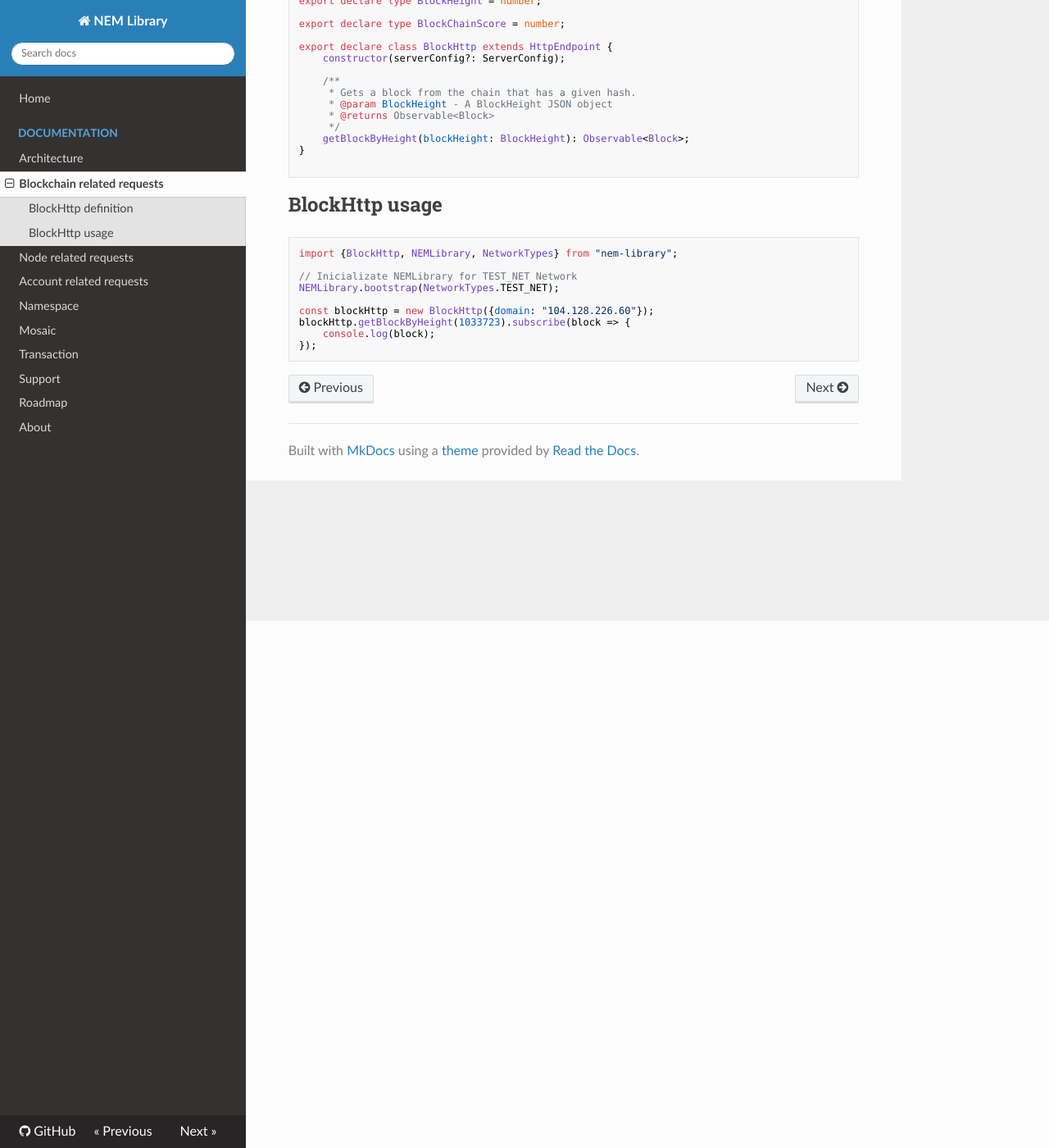
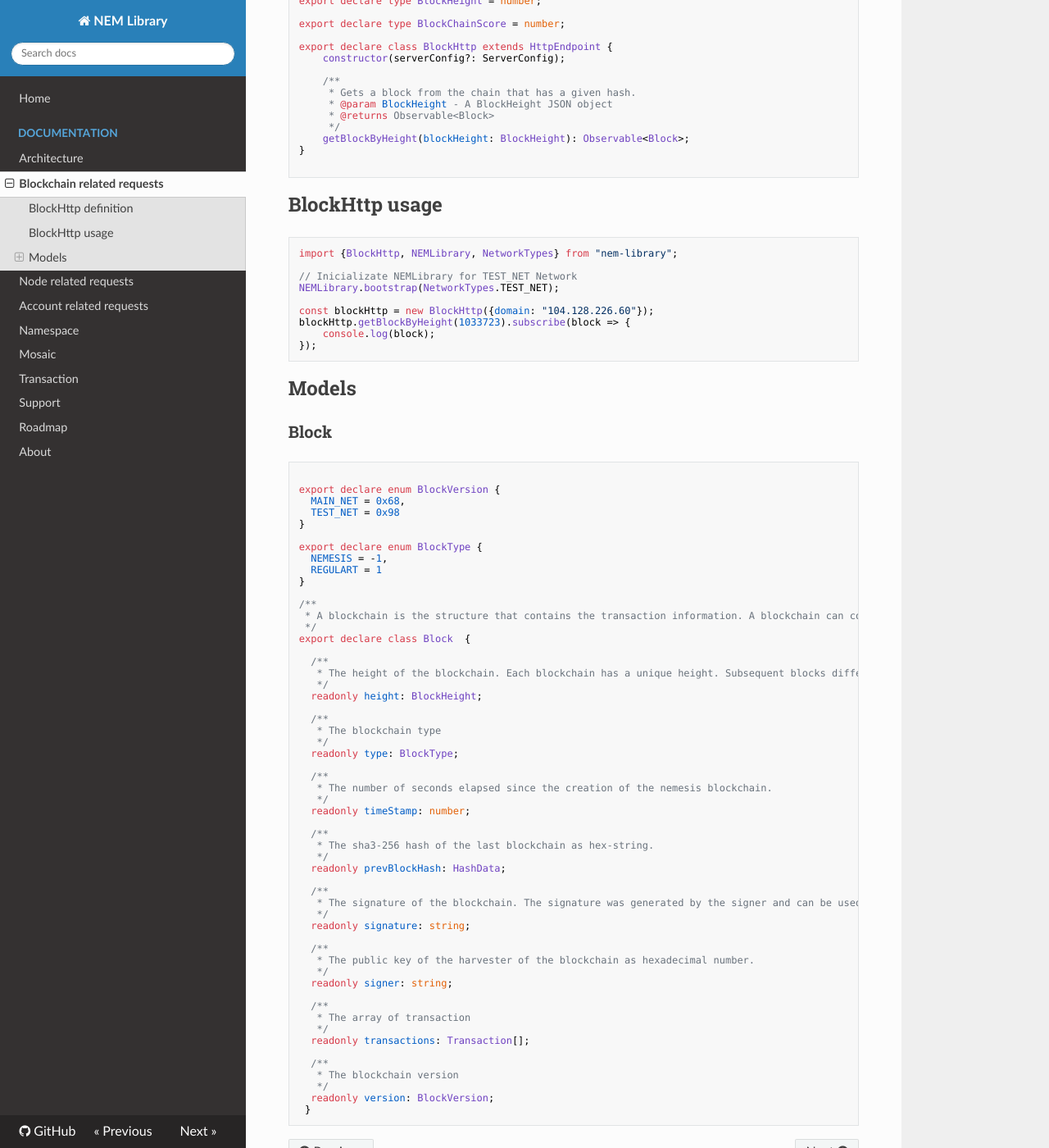
Before and after one commit to takahser/nem-library-docs, an MkDocs documentation site: the page built from docs/documentation/blockchain.md, in a window 1280 px wide and 1400 px high, scrolled down 643 px. Shown: the whole window at 82% size. Built offline with MkDocs 1.6.1, drawn with Linux system fonts in a browser that asks for light colours; nearby versions of some CDN libraries; old or Windows-style settings are respelled for this version of MkDocs.

Commit message:
ADDED Block model in blockchain.md

````diff
--- a/docs/documentation/blockchain.md
+++ b/docs/documentation/blockchain.md
@@ -41,3 +41,66 @@
     console.log(block);
 });
 ```
+
+## Models
+
+###Block
+
+```typescript
+
+export declare enum BlockVersion {
+  MAIN_NET = 0x68,
+  TEST_NET = 0x98
+}
+
+export declare enum BlockType {
+  NEMESIS = -1,
+  REGULART = 1
+}
+
+/**
+ * A blockchain is the structure that contains the transaction information. A blockchain can contain up to 120 transactions. Blocks are generated and signed by accounts and are the instrument by which information is spread in the network.
+ */
+export declare class Block  {
+
+  /**
+   * The height of the blockchain. Each blockchain has a unique height. Subsequent blocks differ in height by 1.
+   */
+  readonly height: BlockHeight;
+
+  /**
+   * The blockchain type
+   */
+  readonly type: BlockType;
+
+  /**
+   * The number of seconds elapsed since the creation of the nemesis blockchain.
+   */
+  readonly timeStamp: number;
+
+  /**
+   * The sha3-256 hash of the last blockchain as hex-string.
+   */
+  readonly prevBlockHash: HashData;
+
+  /**
+   * The signature of the blockchain. The signature was generated by the signer and can be used to validate that the blockchain data was not modified by a node.
+   */
+  readonly signature: string;
+
+  /**
+   * The public key of the harvester of the blockchain as hexadecimal number.
+   */
+  readonly signer: string;
+
+  /**
+   * The array of transaction
+   */
+  readonly transactions: Transaction[];
+
+  /**
+   * The blockchain version
+   */
+  readonly version: BlockVersion;
+ }
+```
````
